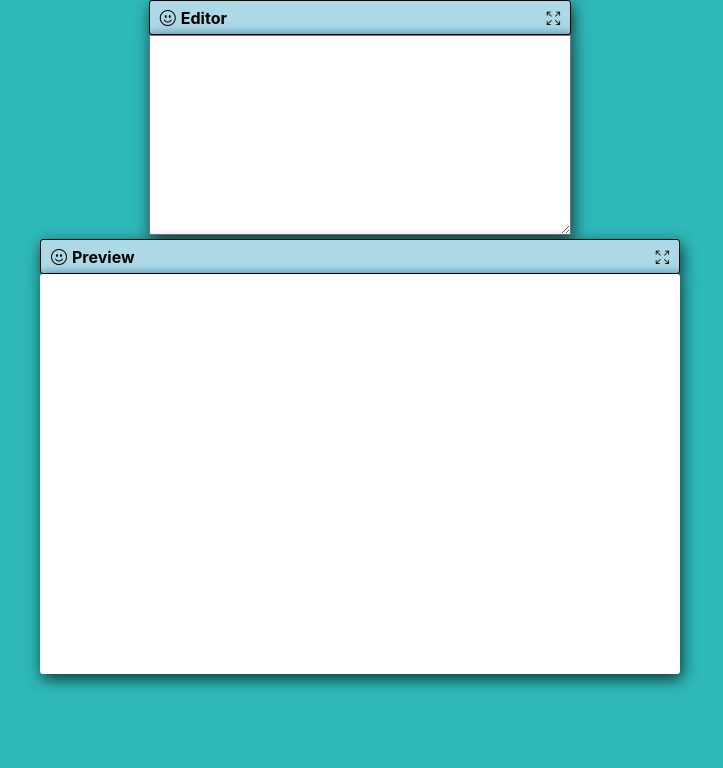
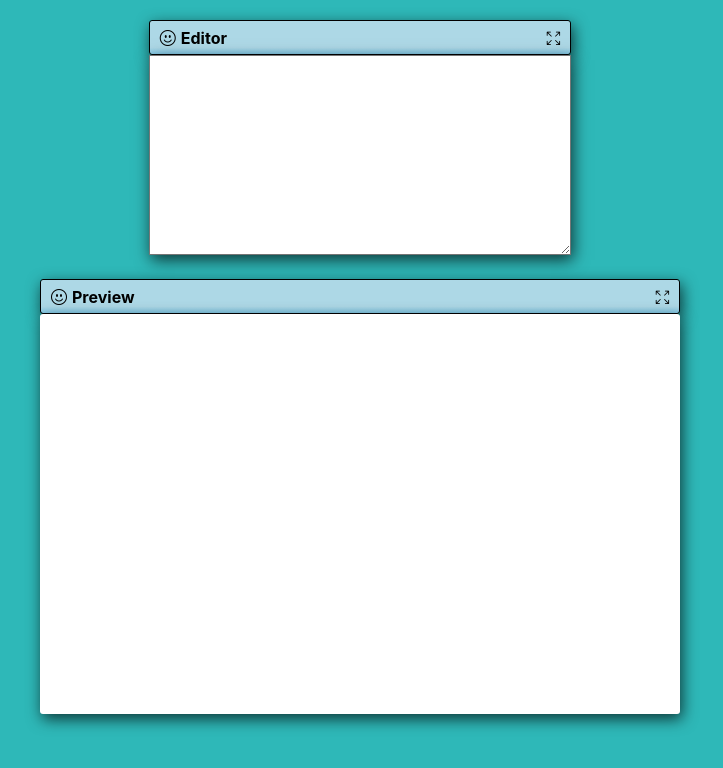
Before and after one commit to code-vine/markdown-previewer, a React (Create React App) app: page / in a window 1280 px wide. Shown: the top 768 px of the page, without its empty margins (280-1003 px from the left). Built offline with nearby package versions, Linux system fonts and the light colour scheme.

Commit message:
adds expand and contract functionality to Editor

```diff
--- a/src/Editor.css
+++ b/src/Editor.css
@@ -8,3 +8,7 @@
     resize: vertical;
     box-shadow: var(--box-shadow);
 }
+
+.editor-wrap{
+    margin-top: 20px;
+}
--- a/src/Editor.js
+++ b/src/Editor.js
@@ -6,11 +6,28 @@ class Editor extends React.Component{
     constructor(props){
         super(props);
     }
+    enlarger(e){
+        e.preventDefault();
+        let preview = document.getElementById("preview-wrap");
+        let editor = document.getElementById("editor");
+        let editorEnlarger = document.getElementById("editorEnlarger");
 
+        if(preview.style.display === "none"){
+            preview.style.display = "initial";
+            editor.style.height = "initial";
+            editorEnlarger.className = "bi bi-arrows-fullscreen";
+        }
+        else{
+            preview.style.display = "none";
+            editor.style.height = "90vh";
+            editorEnlarger.className = "bi bi-arrows-angle-contract";
+
+        }
+    }
     render(){
         return (
             <div className="editor-wrap">
-                <Toolbar title="Editor" />
+                <Toolbar title="Editor" Enlarge={this.enlarger} enlargerId="editorEnlarger"/>
                 <textarea id="editor" />
             </div>
         )
--- a/src/Preview.css
+++ b/src/Preview.css
@@ -6,3 +6,7 @@
     box-shadow: var(--box-shadow);
     border-radius: var(--radius);
 }
+
+.preview-wrap{
+    margin-top: 20px;
+}
--- a/src/Preview.js
+++ b/src/Preview.js
@@ -9,7 +9,7 @@ class Preview extends React.Component{
     }
     render(){
         return (
-            <div className='preview-wrap'>
+            <div id="preview-wrap" className='preview-wrap'>
                 <Toolbar title="Preview" />
                 <div id="preview">
 
--- a/src/Toolbar.js
+++ b/src/Toolbar.js
@@ -8,7 +8,8 @@ function Toolbar(props){
                 <p>{props.title}</p>
             </div>
             <div id='toolbar-expander'>
-                <button className='enlarger' onClick={props.Enlarge}><i className="bi bi-arrows-fullscreen"></i></button>
+                <button className='enlarger' onClick={props.Enlarge}>
+                    <i id={props.enlargerId} className="bi bi-arrows-fullscreen"></i></button>
             </div>
         </div>
     );
```
